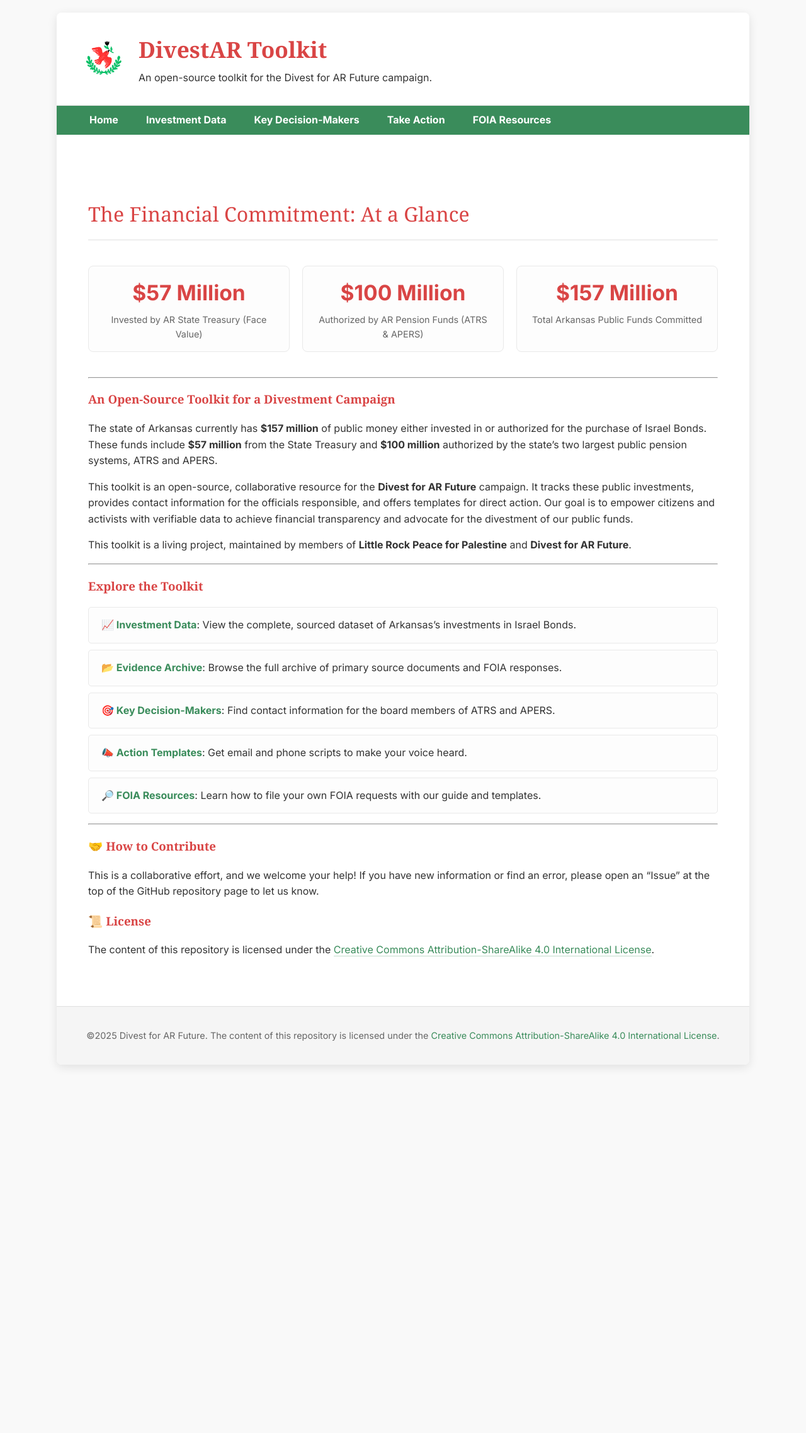
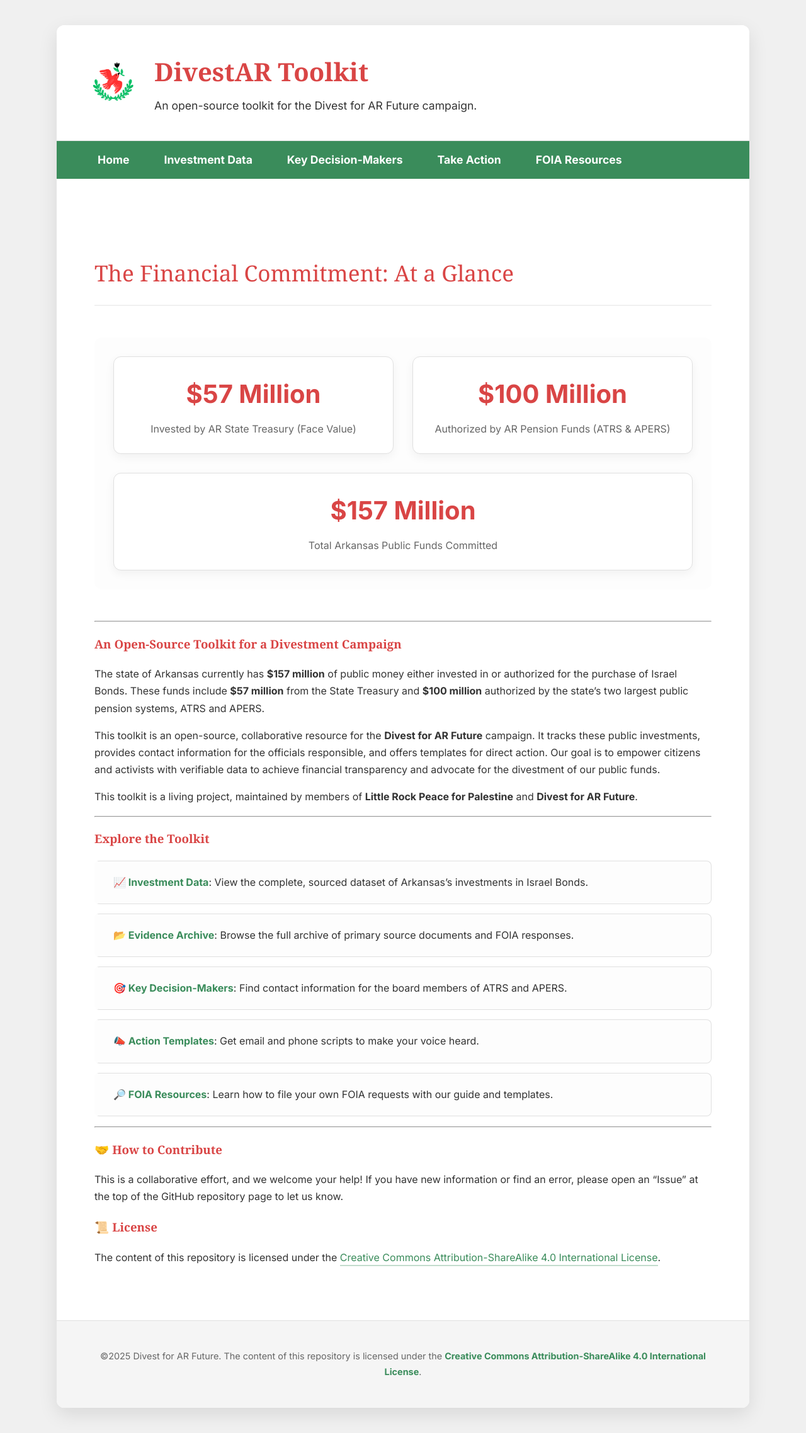
Before and after one commit to DunlapJP/divestar-toolkit, a Jekyll site: the page built from README.md, in a window 1280 px wide. Shown: the whole page at 63% size. Built offline with Jekyll 4.4.1, drawn with Linux system fonts in a browser that asks for light colours; some web fonts are replaced; our own code applies the rules of GitHub Pages for plain Markdown files; before the commit the page ends 1711 px from its top, so only the background shows below that.

Commit message:
Update style.css

```diff
--- a/assets/css/style.css
+++ b/assets/css/style.css
@@ -4,8 +4,9 @@
 :root {
     --primary-red: #d94545;
     --primary-green: #3a8c5b;
-    --dark-text: #333333;
-    --background-color: #f9f9f9;
+    --dark-text: #333333; /* Kept for consistency */
+    --light-background: #fdfdfd; /* A softer white */
+    --border-color: #e0e0e0; /* A light gray for borders */
     --header-font: 'Georgia', serif;
     --body-font: 'Inter', 'Helvetica', Arial, sans-serif;
 }
@@ -13,11 +14,11 @@
 /* --- General Body Styling --- */
 body {
     font-family: var(--body-font);
-    background-color: var(--background-color);
+    background-color: #f0f0f0; /* A slightly darker background to make the page pop */
     color: var(--dark-text);
     margin: 0;
-    padding: 20px;
-    line-height: 1.6;
+    padding: 40px 20px; /* More vertical padding */
+    line-height: 1.7; /* Increased for readability */
 }
 
 /* --- Main Page Container --- */
@@ -25,35 +26,35 @@ body {
     max-width: 1100px;
     margin: auto;
     background-color: #fff;
-    box-shadow: 0 4px 15px rgba(0,0,0,0.1);
-    border-radius: 8px;
+    box-shadow: 0 10px 30px rgba(0,0,0,0.1); /* A more pronounced shadow */
+    border-radius: 12px; /* Softer corners */
     overflow: hidden;
 }
 
 /* --- Header and Logo --- */
 .header-container {
     background-color: #fff;
-    padding: 30px 40px;
+    padding: 40px 50px; /* More padding */
     display: flex;
     align-items: center;
-    border-bottom: 1px solid #e0e0e0;
+    border-bottom: 1px solid var(--border-color);
 }
 
 .logo {
-    width: 70px;
+    width: 80px; /* A bit larger */
     height: auto;
-    margin-right: 20px;
+    margin-right: 25px;
 }
 
 .site-title {
     font-family: var(--header-font);
-    font-size: 2.2em;
+    font-size: 2.5em; /* Larger title */
     color: var(--primary-red);
     margin: 0;
 }
 
 .site-description {
-    font-size: 1.0em;
+    font-size: 1.1em; /* Larger description */
     margin: 5px 0 0 0;
     color: var(--dark-text);
 }
@@ -62,7 +63,7 @@ body {
 /* --- Navigation Bar --- */
 nav {
     background-color: var(--primary-green);
-    padding: 10px 40px;
+    padding: 15px 50px; /* More padding */
 }
 
 nav ul {
@@ -70,28 +71,28 @@ nav ul {
     margin: 0;
     padding: 0;
     display: flex;
-    gap: 20px;
-    flex-wrap: wrap; /* Allow nav items to wrap on smaller screens */
+    gap: 25px;
+    flex-wrap: wrap;
 }
 
 nav a {
     color: white;
     text-decoration: none;
     font-weight: bold;
-    font-size: 1.0em;
-    padding: 8px 12px;
-    border-radius: 5px;
+    font-size: 1.1em; /* Slightly larger text */
+    padding: 10px 15px; /* More padding */
+    border-radius: 8px; /* Softer corners */
     transition: background-color 0.3s ease;
 }
 
 nav a:hover {
-    background-color: rgba(255, 255, 255, 0.15);
+    background-color: rgba(255, 255, 255, 0.2);
 }
 
 
 /* --- Main Content Area --- */
 .main-content {
-    padding: 40px 50px 60px 50px;
+    padding: 50px 60px 70px 60px; /* More padding */
 }
 
 h1, h2, h3 {
@@ -101,64 +102,69 @@ h1, h2, h3 {
 }
 
 h1 {
-    font-size: 2.8em;
+    font-size: 3em; /* Larger heading */
     font-weight: bold;
 }
 
 h2 {
-   font-size: 2.0em;
+   font-size: 2.2em; /* Larger heading */
    font-weight: normal;
-   margin-top: 60px;
-   padding-bottom: 15px;
-   border-bottom: 2px solid #eeeeee;
+   margin-top: 70px;
+   padding-bottom: 20px;
+   border-bottom: 2px solid #f0f0f0; /* Softer border */
 }
 
 
 /* --- Data Dashboard (KPIs) --- */
 .data-dashboard {
     text-align: center;
-    margin: 40px 0;
+    margin: 50px 0;
+    padding: 30px; /* Add padding */
+    background-color: var(--light-background); /* Add a subtle background */
+    border-radius: 12px; /* Softer corners */
 }
 
 .kpi-group {
     display: flex;
     justify-content: center;
-    gap: 20px;
+    gap: 30px;
     flex-wrap: wrap;
 }
 
 .kpi {
-    background-color: #fdfdfd;
-    border: 1px solid #e9e9e9;
-    border-radius: 8px;
-    padding: 15px 20px;
-    min-width: 220px;
+    background-color: #fff; /* White background for contrast */
+    border: 1px solid var(--border-color);
+    border-radius: 12px; /* Softer corners */
+    padding: 25px 30px; /* More padding */
+    min-width: 240px;
     flex: 1;
+    box-shadow: 0 5px 15px rgba(0,0,0,0.05); /* Add a subtle shadow */
 }
 
 .kpi-value {
-    font-size: 2.1em;
+    font-size: 2.5em; /* Larger value */
     font-weight: bold;
     color: var(--primary-red);
 }
 
 .kpi-label {
-    font-size: 0.9em;
+    font-size: 1em; /* Larger label */
     color: #666;
-    margin-top: 5px;
+    margin-top: 8px;
 }
 
 /* --- Links, Lists, and Buttons --- */
 .main-content a {
     color: var(--primary-green);
     text-decoration: none;
-    border-bottom: 1px solid rgba(58, 140, 91, 0.3);
+    border-bottom: 2px solid rgba(58, 140, 91, 0.3); /* Thicker underline */
     transition: all 0.2s ease-in-out;
+    padding-bottom: 2px; /* Add some space for the underline */
 }
 
 .main-content a:hover {
     background-color: rgba(58, 140, 91, 0.1);
-    border-bottom: 1px solid var(--primary-green);
+    border-bottom-color: var(--primary-green); /* Full color on hover */
 }
 
 .main-content ul {
@@ -166,21 +172,23 @@ h2 {
     padding-left: 0;
 }
 
+/* A more modern list style */
 .main-content li {
-    background-color: #fdfdfd;
-    border: 1px solid #e9e9e9;
-    border-radius: 5px;
-    padding: 15px 20px;
-    margin-bottom: 10px;
+    background-color: var(--light-background);
+    border: 1px solid var(--border-color);
+    border-left: 5px solid transparent; /* Prepare for the hover effect */
+    border-radius: 8px;
+    padding: 20px 25px; /* More padding */
+    margin-bottom: 15px; /* More space */
     transition: all 0.2s ease-in-out;
 }
 
 .main-content li:hover {
-    transform: translateY(-2px);
-    box-shadow: 0 4px 10px rgba(0,0,0,0.05);
+    transform: translateY(-3px) scale(1.01); /* A more noticeable hover effect */
+    box-shadow: 0 8px 20px rgba(0,0,0,0.07);
     border-left: 5px solid var(--primary-red);
-    padding-left: 15px;
 }
+
 
 .main-content li a {
     font-weight: bold;
@@ -192,60 +200,13 @@ h2 {
     border-bottom: none;
 }
 
-/* Special styling for action templates to look like buttons */
-.action-templates-list li {
-    padding: 0; /* Remove padding from li to put it on the link */
-    border: none;
-    border-left: none;
-}
-
-.action-templates-list li:hover {
-    transform: translateY(-2px);
-    box-shadow: 0 4px 10px rgba(0,0,0,0.1);
-    border-left: none;
-    padding-left: 0;
-}
-
-.action-templates-list a {
-    display: block;
-    background-color: #fdfdfd;
-    border: 1px solid #e9e9e9;
-    color: var(--dark-text);
-    padding: 15px 20px;
-    border-radius: 5px;
-    text-align: left;
-    border-bottom: none;
-    transition: all 0.2s ease-in-out;
-}
-
-.action-templates-list a:hover {
-    background-color: #fff;
-    border-color: var(--primary-green);
-    border-bottom: none;
-}
-
-.action-templates-list a strong {
-    color: var(--primary-green);
-    font-size: 1.1em;
-}
-
-.action-templates-list a em {
-    display: block;
-    font-size: 0.9em;
-    font-weight: normal;
-    font-style: normal;
-    color: #666;
-    opacity: 0.9;
-    margin-top: 5px;
-}
-
 
 /* --- Footer --- */
 .footer-container {
     background-color: #f5f5f5;
-    border-top: 1px solid #e0e0e0;
+    border-top: 1px solid var(--border-color);
     text-align: center;
-    padding: 20px 40px;
+    padding: 30px 50px;
     font-size: 0.9em;
     color: #666;
 }
@@ -253,6 +214,7 @@ h2 {
 .footer-container a {
     color: var(--primary-green);
     text-decoration: none;
+    font-weight: bold; /* Make the link stand out */
 }
 
 .footer-container a:hover {
@@ -262,31 +224,33 @@ h2 {
 /* --- Mobile Responsiveness --- */
 @media (max-width: 768px) {
     body {
-        padding: 0; /* Remove padding for edge-to-edge look */
+        padding: 0;
     }
 
     .page-container {
-        border-radius: 0; /* Full width on mobile */
+        border-radius: 0;
     }
 
     .header-container {
         flex-direction: column;
         text-align: center;
+        padding: 30px 20px;
     }
 
     .main-content {
-        padding: 20px;
+        padding: 30px 25px; /* Adjust padding for mobile */
     }
 
     h1 {
-        font-size: 2.2em;
+        font-size: 2.5em; /* Adjust for mobile */
     }
 
     h2 {
-        font-size: 1.8em;
+        font-size: 1.9em; /* Adjust for mobile */
     }
 
     .kpi-group {
         flex-direction: column;
+        gap: 15px;
     }
 }
```
